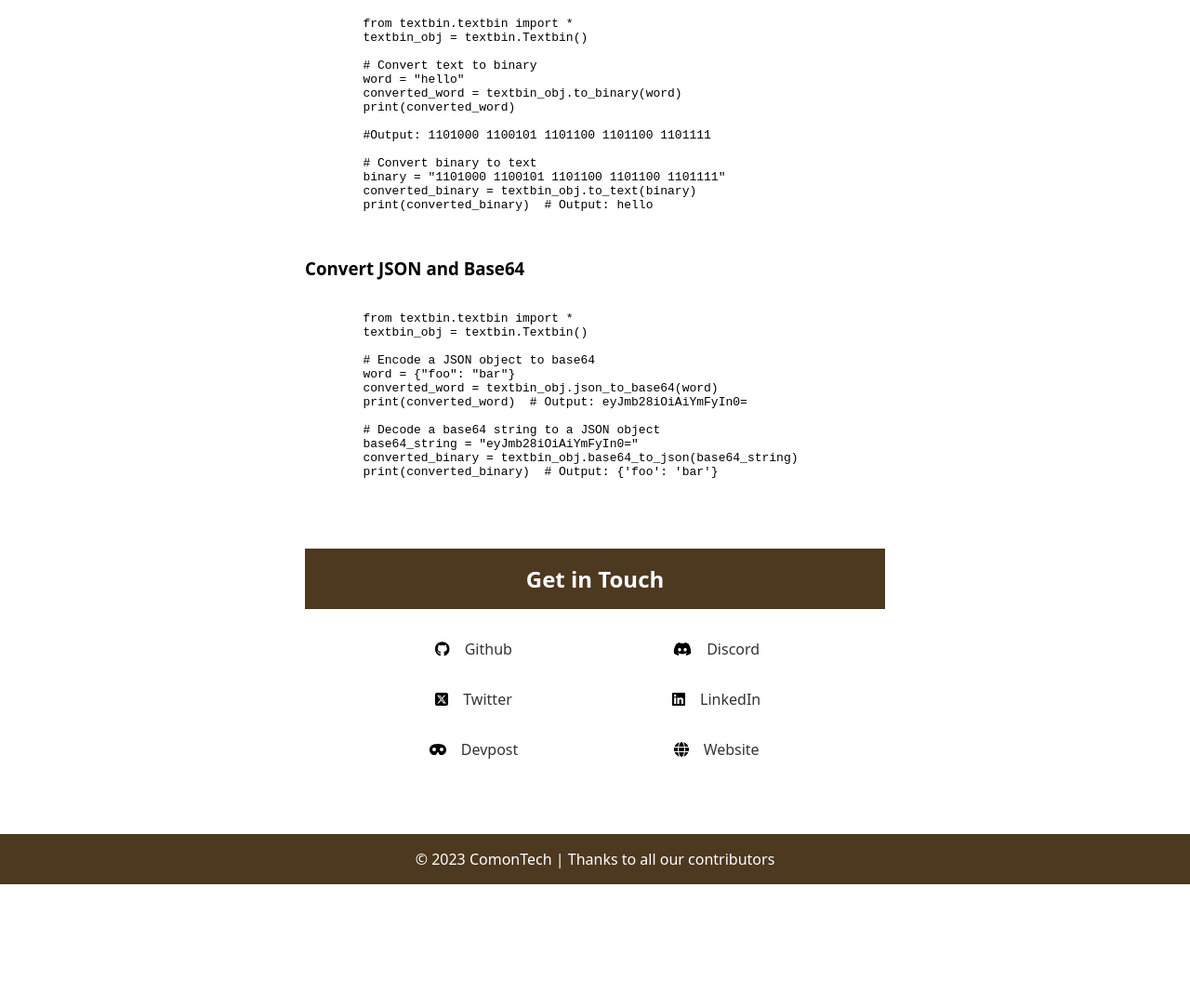
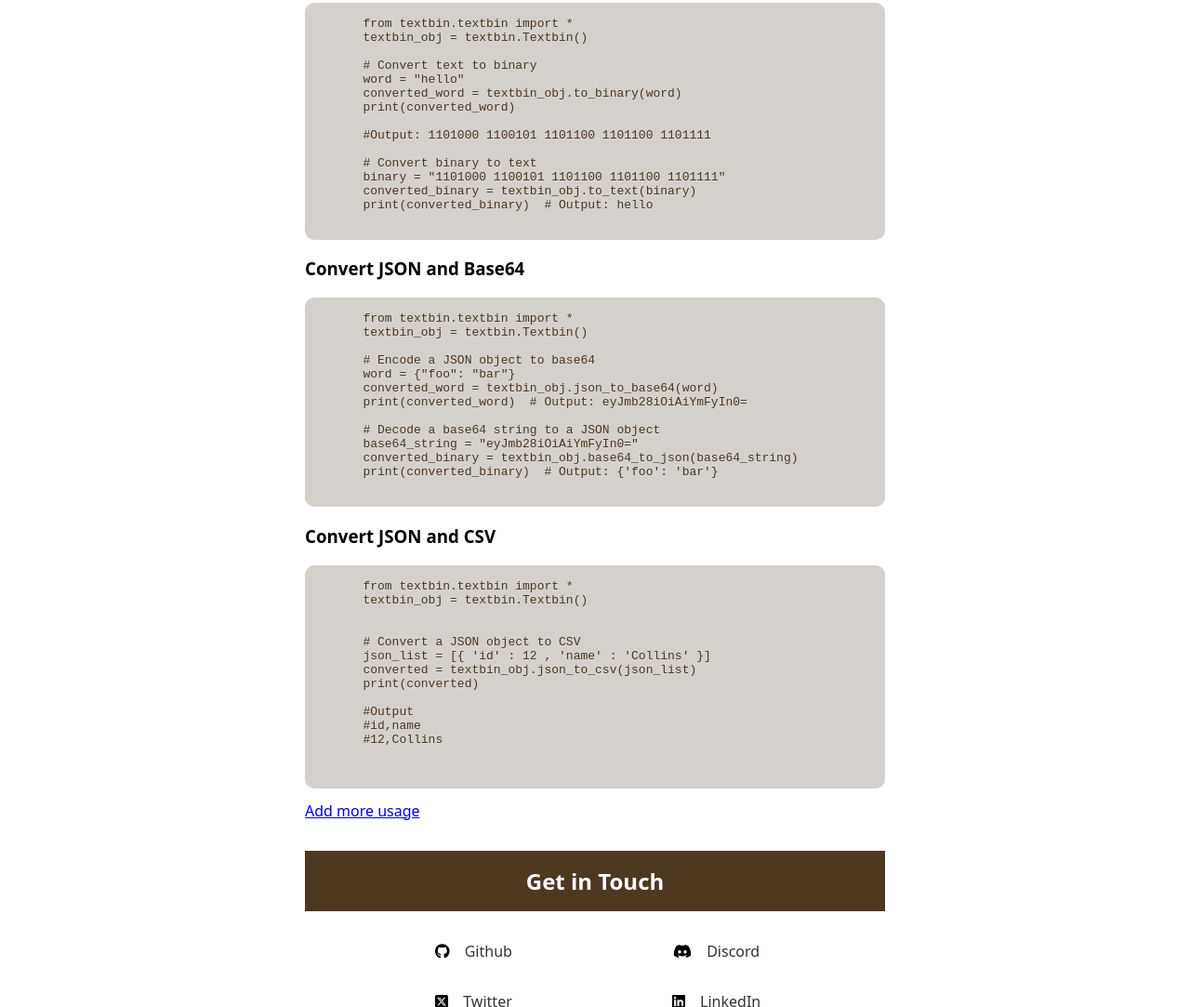
Before and after one commit to Comon-tech/Pytextbin, a plain HTML site: page docs/index.html in a window 1280 px wide. Shown: the part 1507-2590 px from the top of the page at 93% size. Before the commit the page ends 2458 px from the top, so only its background shows below. Drawn offline with Linux system fonts and the light colour scheme.

Commit message:
update styles

```diff
--- a/docs/index.html
+++ b/docs/index.html
@@ -16,12 +16,12 @@
     </header>
 
     <main>
-        <section id="about">
+        <section >
             <h2 class="section-title">About PyTextBin</h2>
         <p>PyTextBin is a versatile Python library facilitating seamless conversion between text, binary, JSON, base64, xml and CSV formats with ease.</p>
         </section>
 
-        <section id="experience">
+        <section >
             <h2 class="section-title">Installation</h2>
             <p>You can install textbin through your terminal using pip from PyPI</p>
             <pre>
@@ -103,6 +103,28 @@
         </code>
     </pre>
             </div>
+
+            <h3>Convert JSON and CSV</h3>
+            <div >
+              <pre>
+        <code>
+        from textbin.textbin import *
+        textbin_obj = textbin.Textbin()
+
+
+        # Convert a JSON object to CSV
+        json_list = [{ 'id' : 12 , 'name' : 'Collins' }]
+        converted = textbin_obj.json_to_csv(json_list)
+        print(converted)
+
+        #Output
+        #id,name
+        #12,Collins
+
+      </code>
+    </pre>
+            </div>
+            <a href="https://github.com/Comon-tech/Pytextbin">Add more usage</a>
         </section>
         <section id="call-to-action">
             <h2 class="section-title">Get in Touch</h2>
--- a/docs/style.css
+++ b/docs/style.css
@@ -12,6 +12,12 @@
     text-align: center;
     transition: 1s;
 
+}
+
+pre{
+    background-color: #d4d1cd;
+    color: #4d3820;
+    border-radius: 10px;
 }
 .section-title:hover{
     background-color: #f7b800;
```
